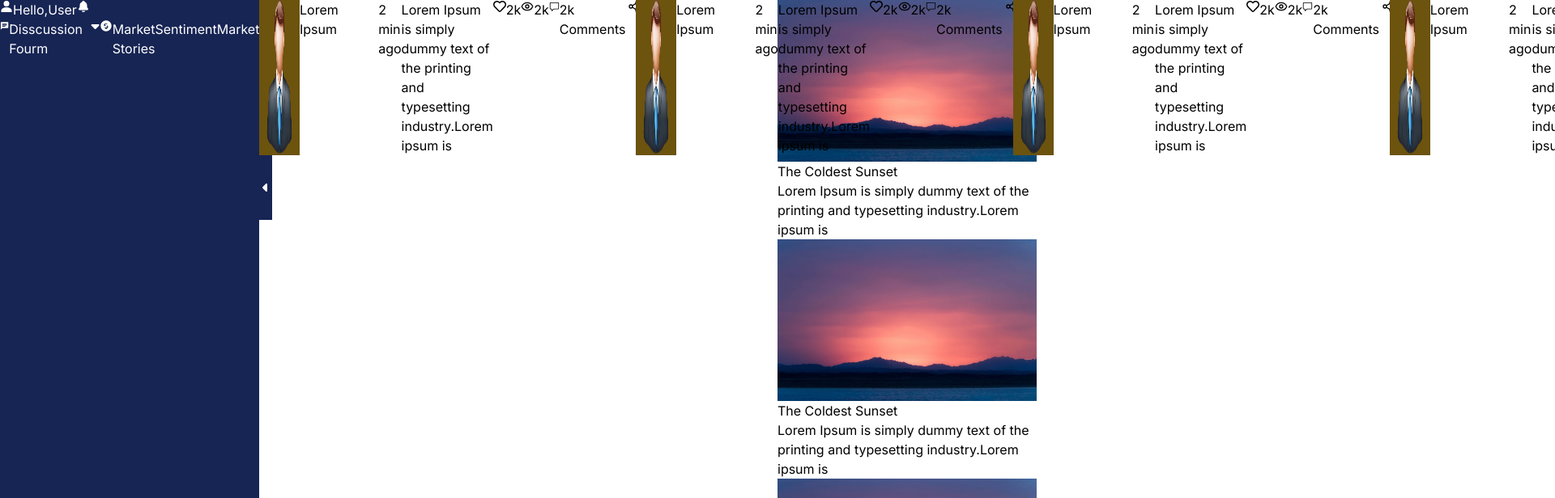
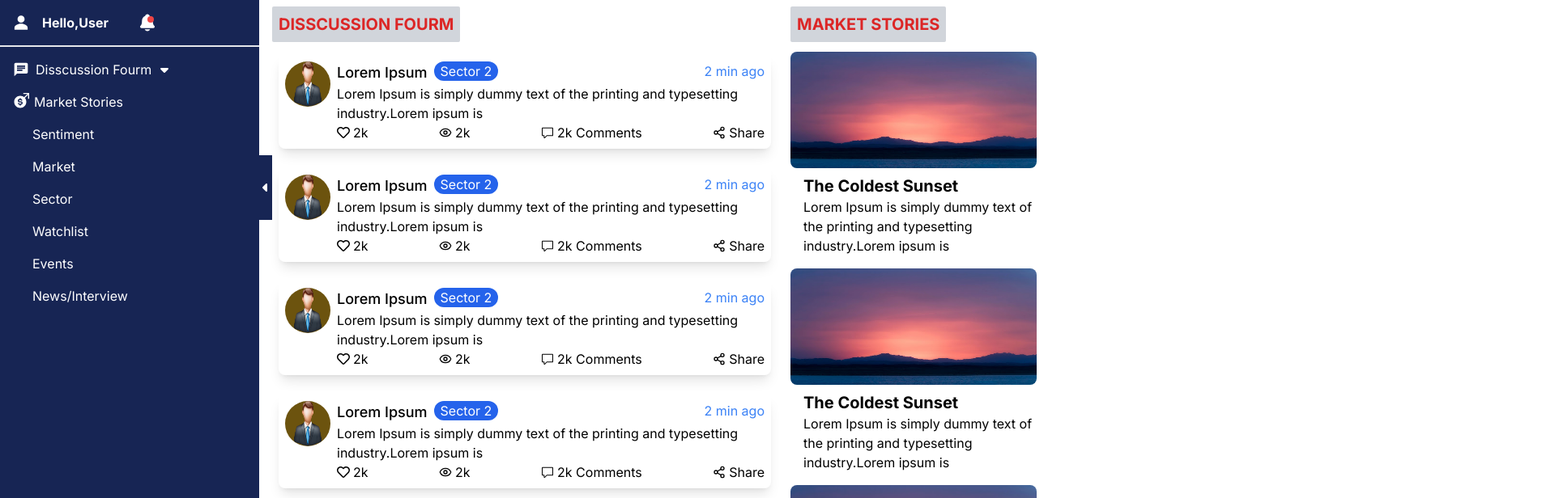
Before and after one commit to Shahidul-Islam-Jony/Go-India-Stocks-Task, a Next.js app: page / in a window 1280 px wide. Shown: the top 616 px of the page at 81% size, 1920 px wide, since content can reach past the window. Built offline with nearby package versions, Linux system fonts and the light colour scheme.

Commit message:
Live Link added

```diff
--- a/src/app/layout.js
+++ b/src/app/layout.js
@@ -18,9 +18,6 @@ export const metadata = {
 export default function RootLayout({ children }) {
   return (
     <html lang="en" data-theme="light">
-      <head>
-        <link href="./favicon.ico" rel="shortcut icon"/>
-      </head>
       <body className={inter.className}>{children}</body>
     </html>
   );
--- a/tailwind.config.js
+++ b/tailwind.config.js
@@ -2,7 +2,7 @@
 module.exports = {
   content: [
     "./src/pages/**/*.{js,ts,jsx,tsx,mdx}",
-    "./src/components/**/*.{js,ts,jsx,tsx,mdx}",
+    "./src/Components/**/*.{js,ts,jsx,tsx,mdx}",
     "./src/app/**/*.{js,ts,jsx,tsx,mdx}",
   ],
   theme: {
```
Also changed, not shown: 2 other files (tests, documents, lock files or other folders).
